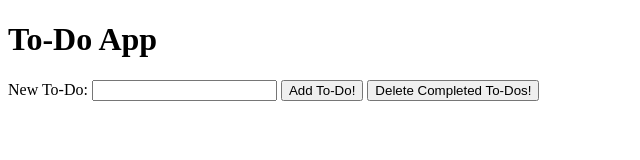
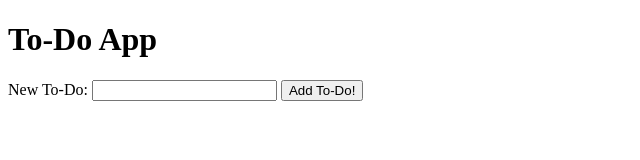
Before and after one commit to Hairy-Belafonte/to-do-app, a plain HTML site: page index.html in a window 1280 px wide. Shown: the whole page, without its empty margins (0-640 px from the left). Drawn offline with Linux system fonts and the light colour scheme.

Commit message:
Revert "DOM-Scripting-1: corrected"
This reverts commit be80a7678c1392c54e6aeef34d57ac4fd77787fb.

```diff
--- a/index.html
+++ b/index.html
@@ -11,7 +11,6 @@
        <label for="newToDoText">New To-Do:</label>
        <input type="text" id="newToDoText">
        <button type="submit">Add To-Do!</button>
-       <button type="delete">Delete Completed To-Dos!</button>
      </form>
 
      <ul id="toDoList">
```
